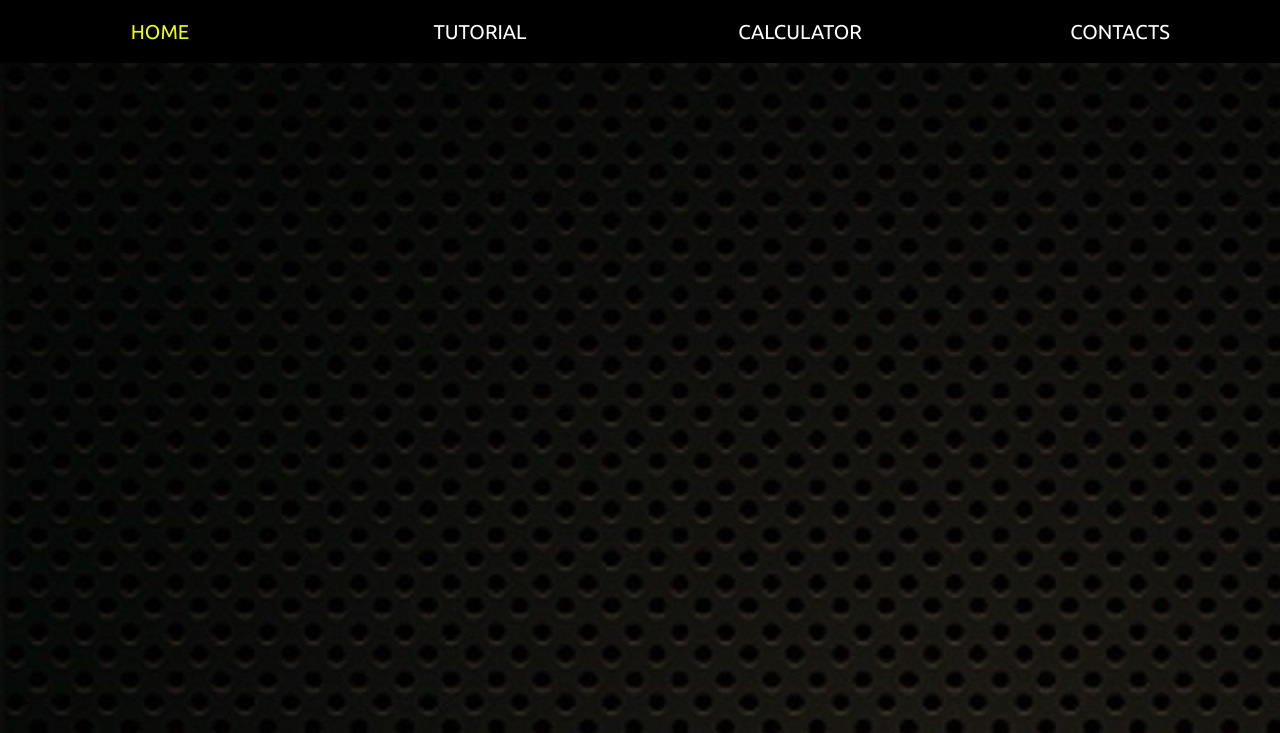
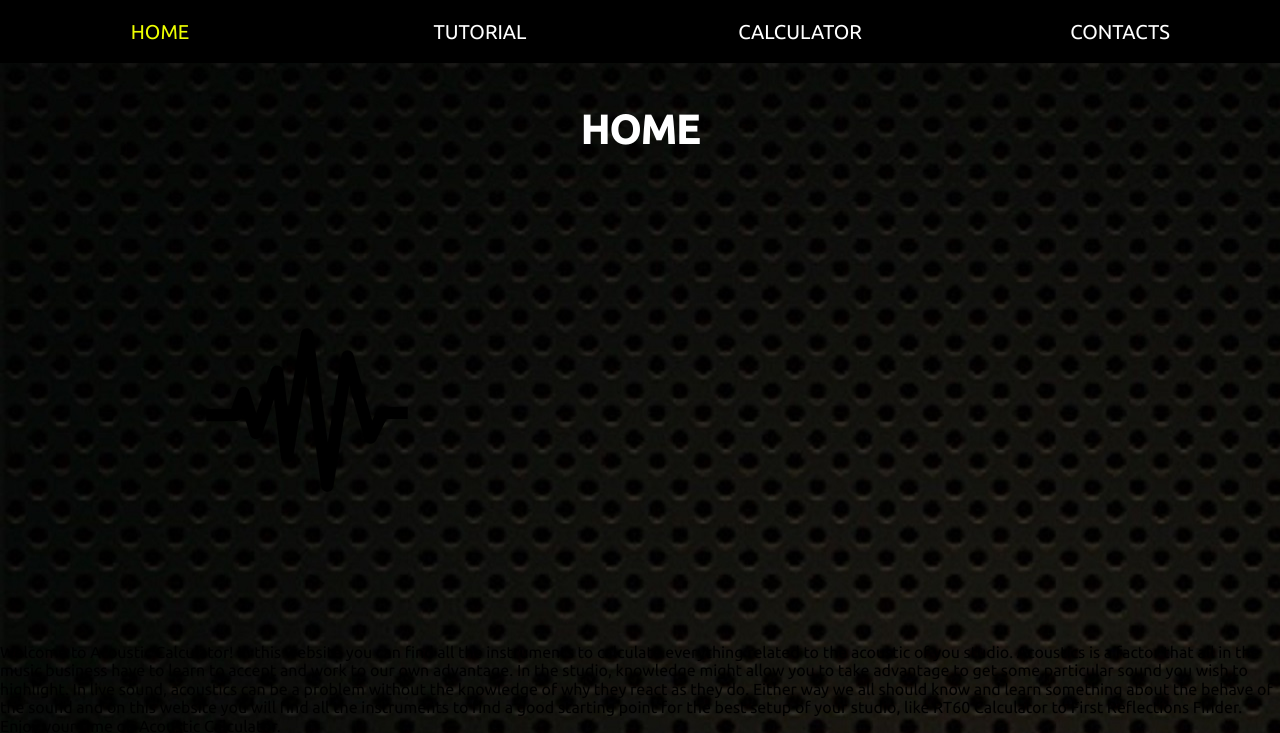
Before and after one commit to fabiolorenzi/acoustic-calculator, a React (Create React App) app: page / in a window 1280 px wide. Shown: the top 733 px of the page. Built offline with nearby package versions, Linux system fonts and the light colour scheme.

Commit message:
inserted content in Home component

```diff
--- a/src/components/Header.style.css
+++ b/src/components/Header.style.css
@@ -5,6 +5,7 @@
     width: 100%;
     text-align: center;
     background-color: #000000;
+    top: 0;
 }
 
 .menu1 {
--- a/src/components/Home.jsx
+++ b/src/components/Home.jsx
@@ -1,9 +1,33 @@
 import React from "react";
 import "./Home.style.css";
 
+import Logo from "./img/logo_01.png";
+import Image01 from "./img/image_01.jpg";
+
 function Home() {
     return(
-        <div className="home"></div>
+        <div className="home">
+            <h1>HOME</h1>
+            <div className="homeBody">
+                <div id="logoSide">
+                    <img src={Logo} alt="logo" />
+                </div>
+                <div id="homeText">
+                    <p>
+                        Welcome to Acoustic Calculator! In this website you can find all the instruments to calculate everything
+                        related to the acoustic of you studio. Acoustics is a factor that all in the music business have to learn to
+                        accept and work to our own advantage. In the studio, knowledge might allow you to take advantage to get some
+                        particular sound you wish to highlight. In live sound, acoustics can be a problem without the knowledge of
+                        why they react as they do. Either way we all should know and learn something about the behave of the sound
+                        and on this website you will find all the instruments to find a good starting point for the best setup of
+                        your studio, like RT60 Calculator to First Reflections Finder. Enjoy your time on Acoustic Calculator.
+                    </p>
+                </div>
+                <div id="homeImage">
+                    <img src={Image01} alt="home studio example" />
+                </div>
+            </div>
+        </div>
     );
 };
 
--- a/src/components/Home.style.css
+++ b/src/components/Home.style.css
@@ -2,5 +2,13 @@
     display: block;
     background-image: url("./img/background_01.jpg");
     width: 100%;
-    height: 800px;
+    padding-top: 80px;
 }
+
+.home h1 {
+    display: block;
+    width: 100%;
+    font-size: 40px;
+    color: #ffffff;
+    text-align: center;
+}
```
